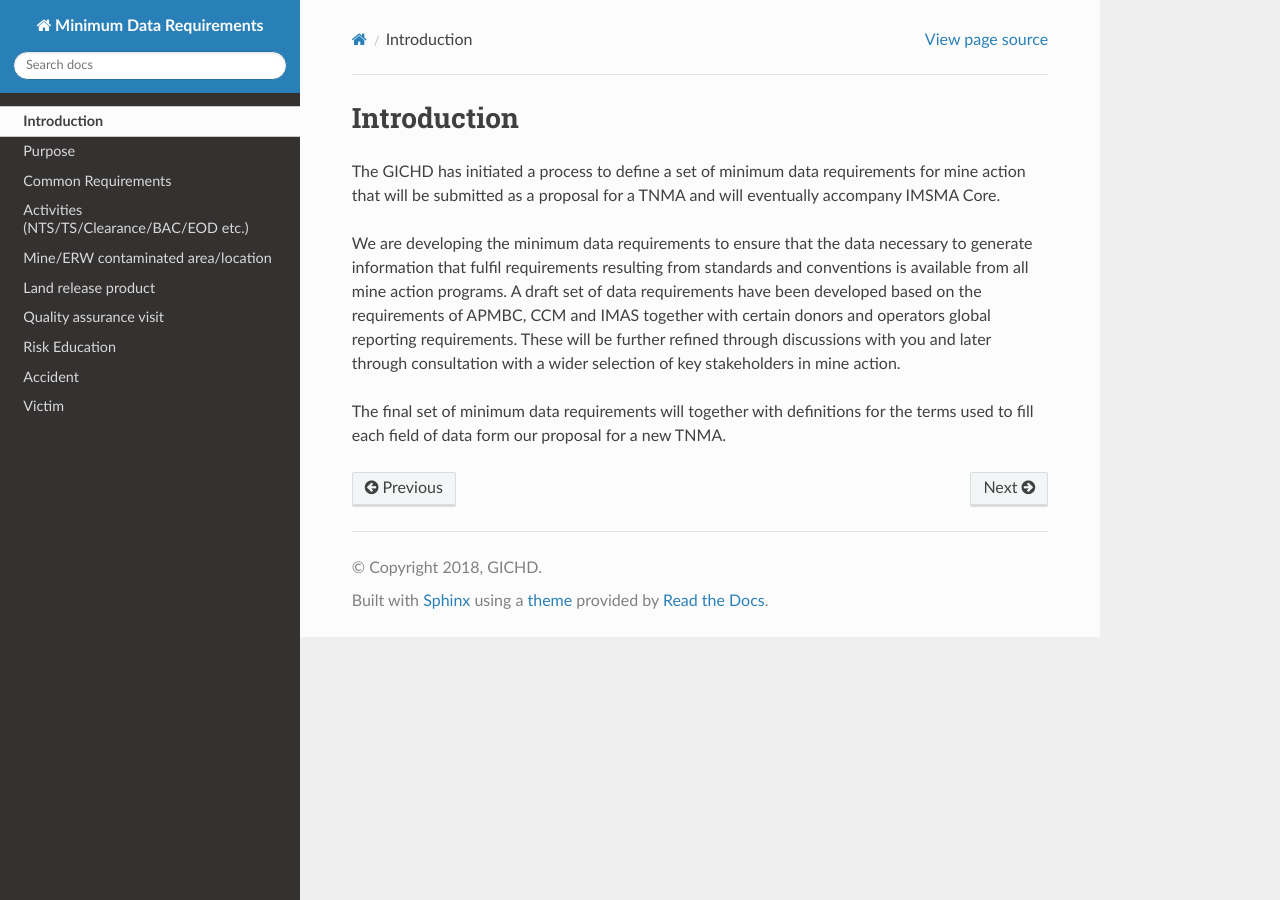
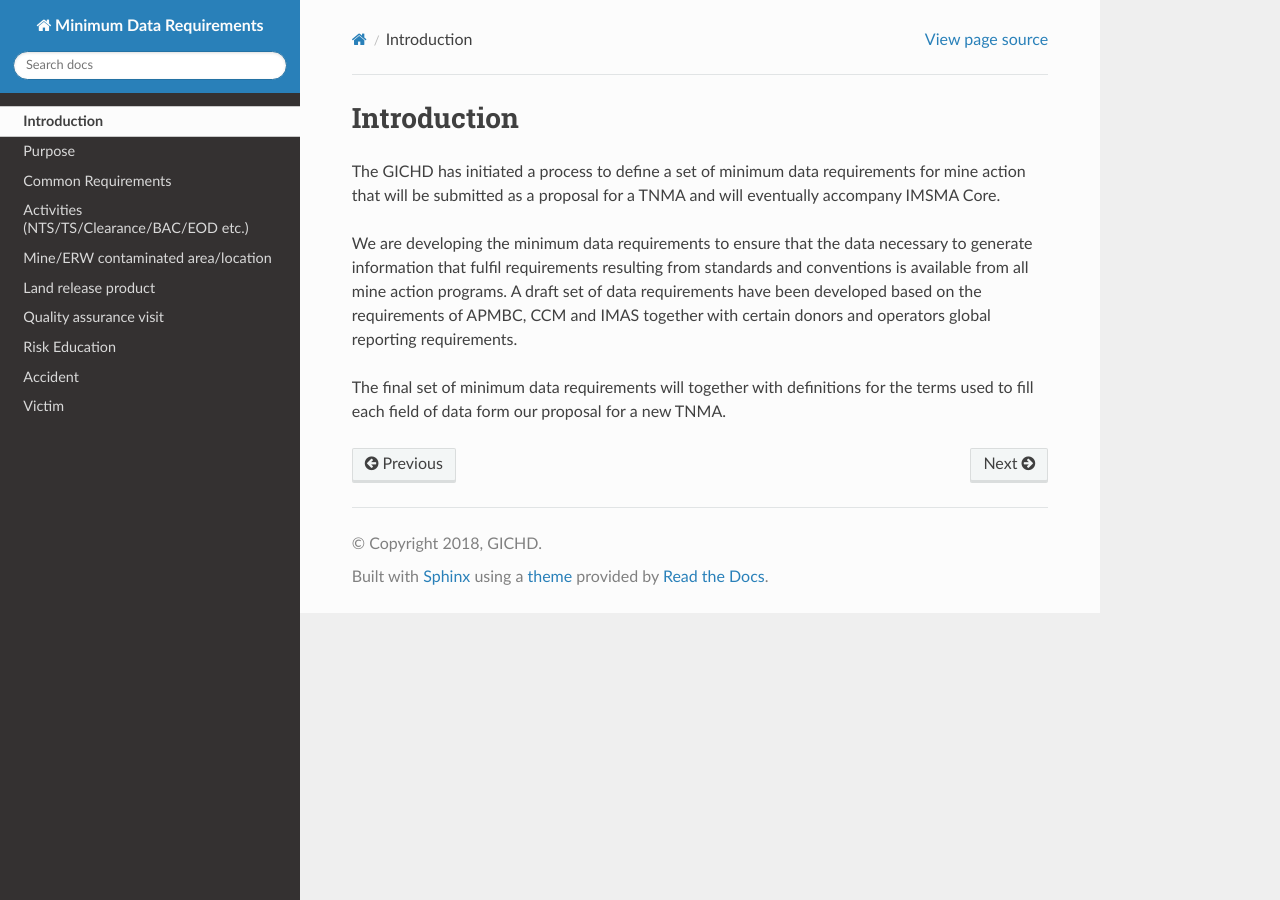
Before and after one commit to GICHD/mdr, a Sphinx documentation site: the page built from source/introduction.rst, in a window 1280 px wide. Built offline with Sphinx 7.4.7 and the Read the Docs theme 2.0.0, drawn with Linux system fonts in a browser that asks for light colours.

Commit message:
Henrik Edit 1

```diff
--- a/source/introduction.rst
+++ b/source/introduction.rst
@@ -3,6 +3,6 @@ Introduction
 
 The GICHD has initiated a process to define a set of minimum data requirements for mine action that will be submitted as a proposal for a TNMA and will eventually accompany IMSMA Core.
 
-We are developing the minimum data requirements to ensure that the data necessary to generate information that fulfil requirements resulting from standards and conventions is available from all mine action programs. A draft set of data requirements have been developed based on the requirements of APMBC, CCM and IMAS together with certain donors and operators global reporting requirements. These will be further refined through discussions with you and later through consultation with a wider selection of key stakeholders in mine action.
+We are developing the minimum data requirements to ensure that the data necessary to generate information that fulfil requirements resulting from standards and conventions is available from all mine action programs. A draft set of data requirements have been developed based on the requirements of APMBC, CCM and IMAS together with certain donors and operators global reporting requirements.
 
 The final set of minimum data requirements will together with definitions for the terms used to fill each field of data form our proposal for a new TNMA.
```
